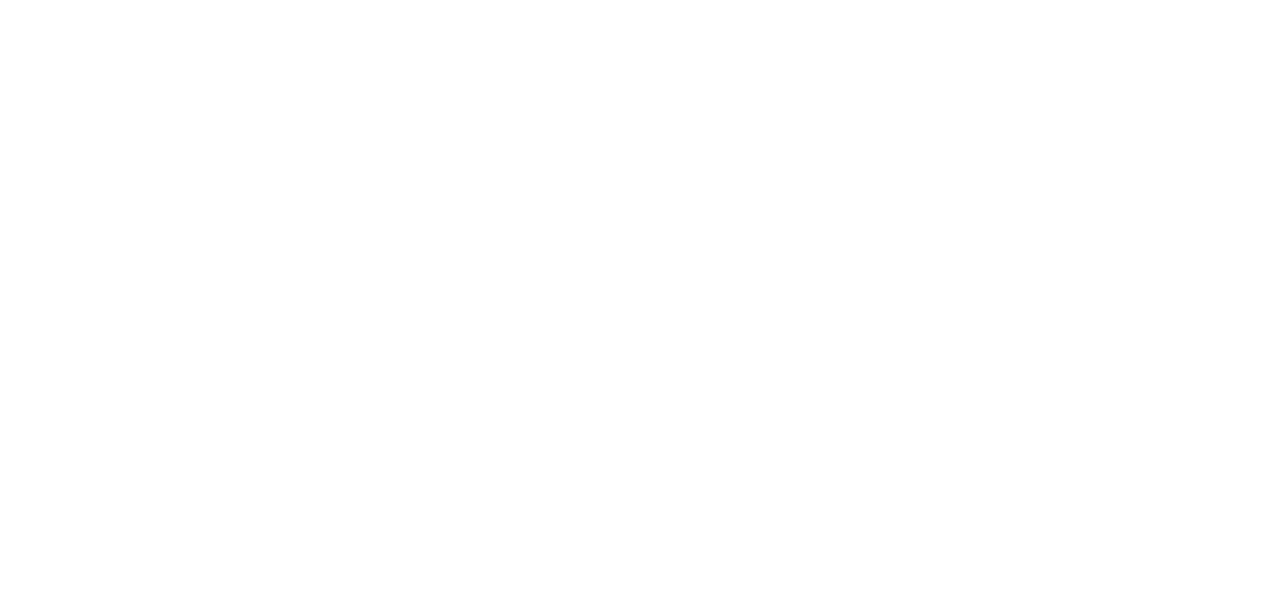
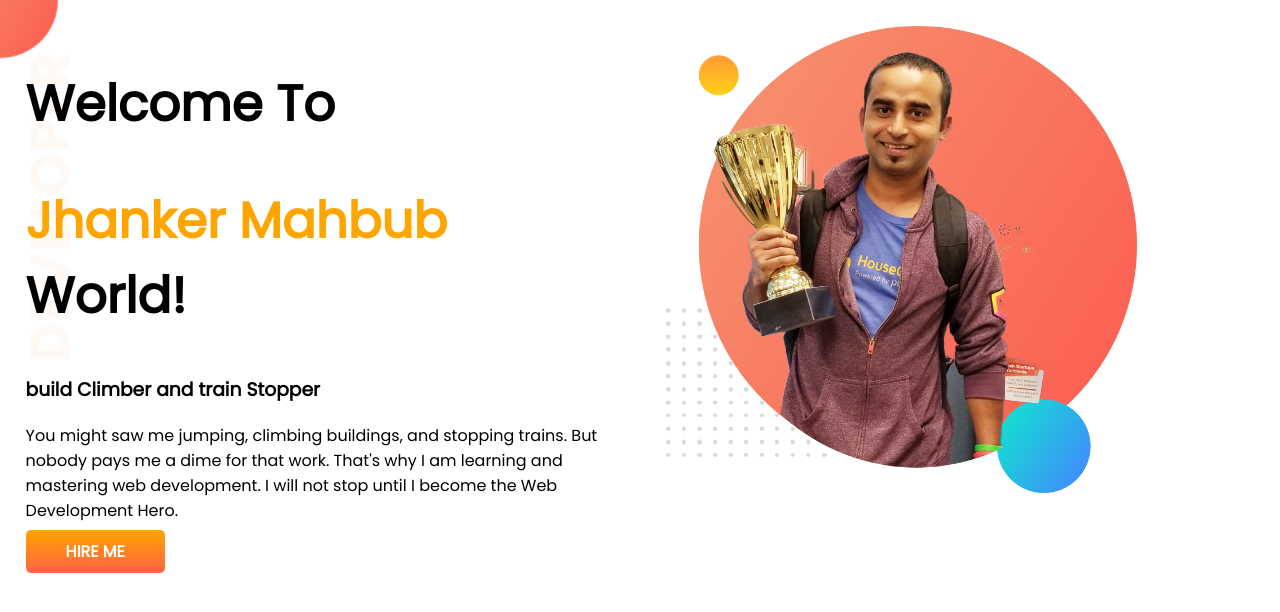
Before and after one commit to Imrananik/developer-protfolio, a plain HTML site: page index.html in a window 1280 px wide. Drawn offline with Linux system fonts and the light colour scheme.

Commit message:
top banner added

```diff
--- a/index.html
+++ b/index.html
@@ -1,13 +1,36 @@
 <!DOCTYPE html>
 <html lang="en">
+
 <head>
     <meta charset="UTF-8">
     <meta http-equiv="X-UA-Compatible" content="IE=edge">
     <meta name="viewport" content="width=device-width, initial-scale=1.0">
     <title>Emran Protfolio</title>
+    <link rel="preconnect" href="https://fonts.googleapis.com">
+    <link rel="preconnect" href="https://fonts.gstatic.com" crossorigin>
+    <link href="https://fonts.googleapis.com/css2?family=Poppins&display=swap" rel="stylesheet">
     <link rel="stylesheet" href="style.css">
 </head>
+
 <body>
+    <section class="top-banner">
+        <div class="half-width">
+            <h1>Welcome To</h1>
+            <h1><span class="orange-color">Jhanker Mahbub</span> World!</h1>
+            <h3>build Climber and train Stopper</h3>
+            <p>You might saw me jumping, climbing buildings, and stopping trains. But nobody pays me a dime for that
+                work.
+                That's why I am learning and mastering web development. I will not stop until I become the Web
+                Development
+                Hero.</p>
+            <a class="link-button" target="_blank"
+                href="https://www.linkedin.com/authwall?trk=gf&trkInfo=AQFbeX1c3lcEQQAAAX4j2YEgPxn45EYZOOERWZtKYh9KWJyWRDdLvhguxe_ZtLFzDwxzY0m9_z5xWxztSxxxoBxh6rbJe1Sgm27q5_rtXduWY_yOkPckF48ytR7puWBKn">HIRE
+                ME</a>
+        </div>
+        <div class="half-width">
+            <img src="images/jhankar.png" alt="">
+        </div>
+    </section>
+</body>
 
-</body>
 </html>
--- a/style.css
+++ b/style.css
@@ -0,0 +1,32 @@
+body{
+    font-family: 'Poppins', sans-serif;
+    margin: 0;
+}
+h1{
+    font-size: 50px ;
+}
+.orange-color{
+    color: orange;
+}
+section{
+    display: flex;
+}
+.half-width{
+    width: 50%;
+    padding: 2%
+}
+.half-width img{
+    width: 80%;
+}
+.link-button{
+    text-decoration: none;
+    background-image: linear-gradient(orange, tomato);
+    padding: 10px 40px;
+    color: white;
+    font-weight: 700;
+    border-radius: 5px;
+}
+.top-banner{
+    background-image: url(images/top-banner.png);
+    background-repeat: no-repeat;
+}
```
Also changed, not shown: images/jhankar.png (added), images/jhankar2.png (added), images/top-banner.png (added).
